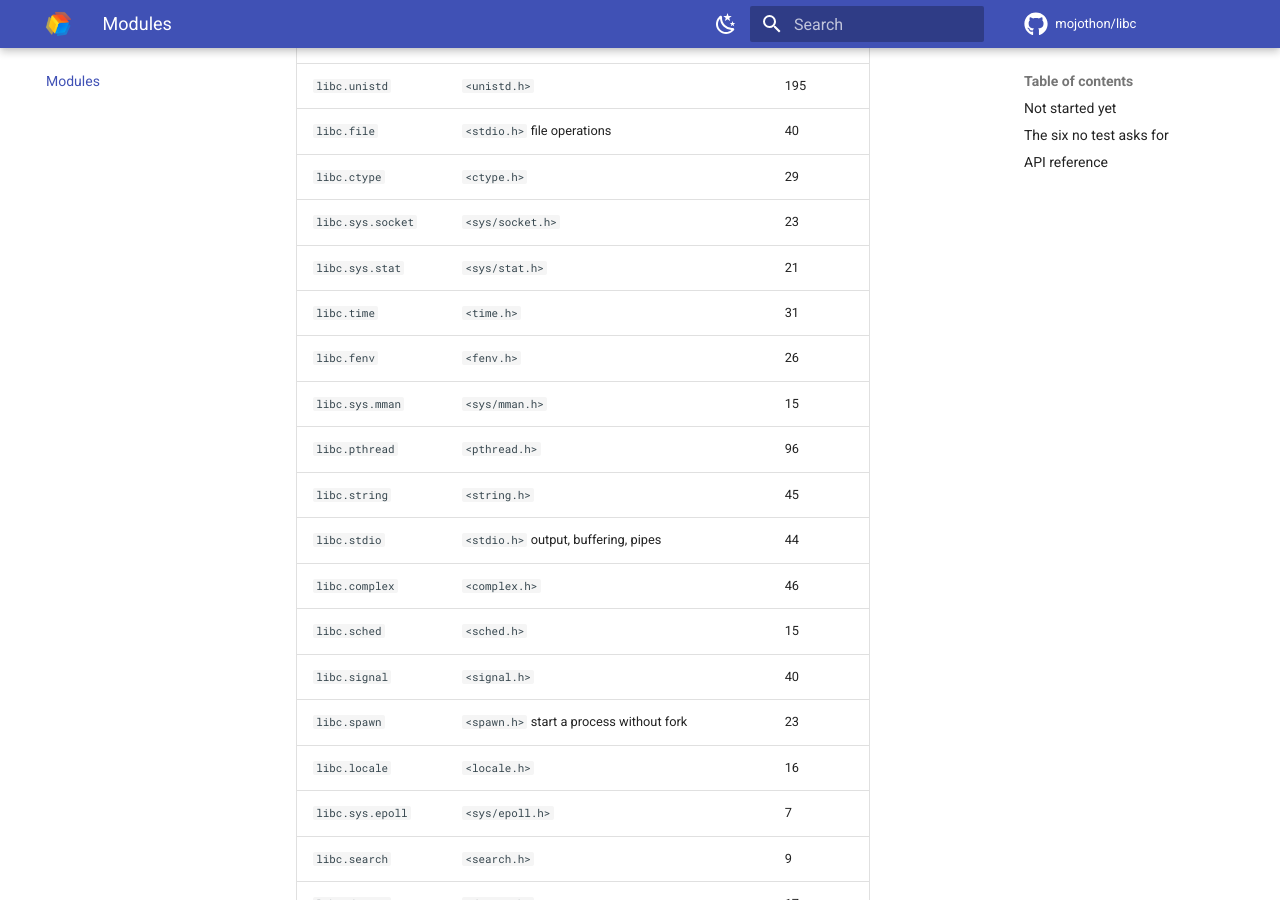
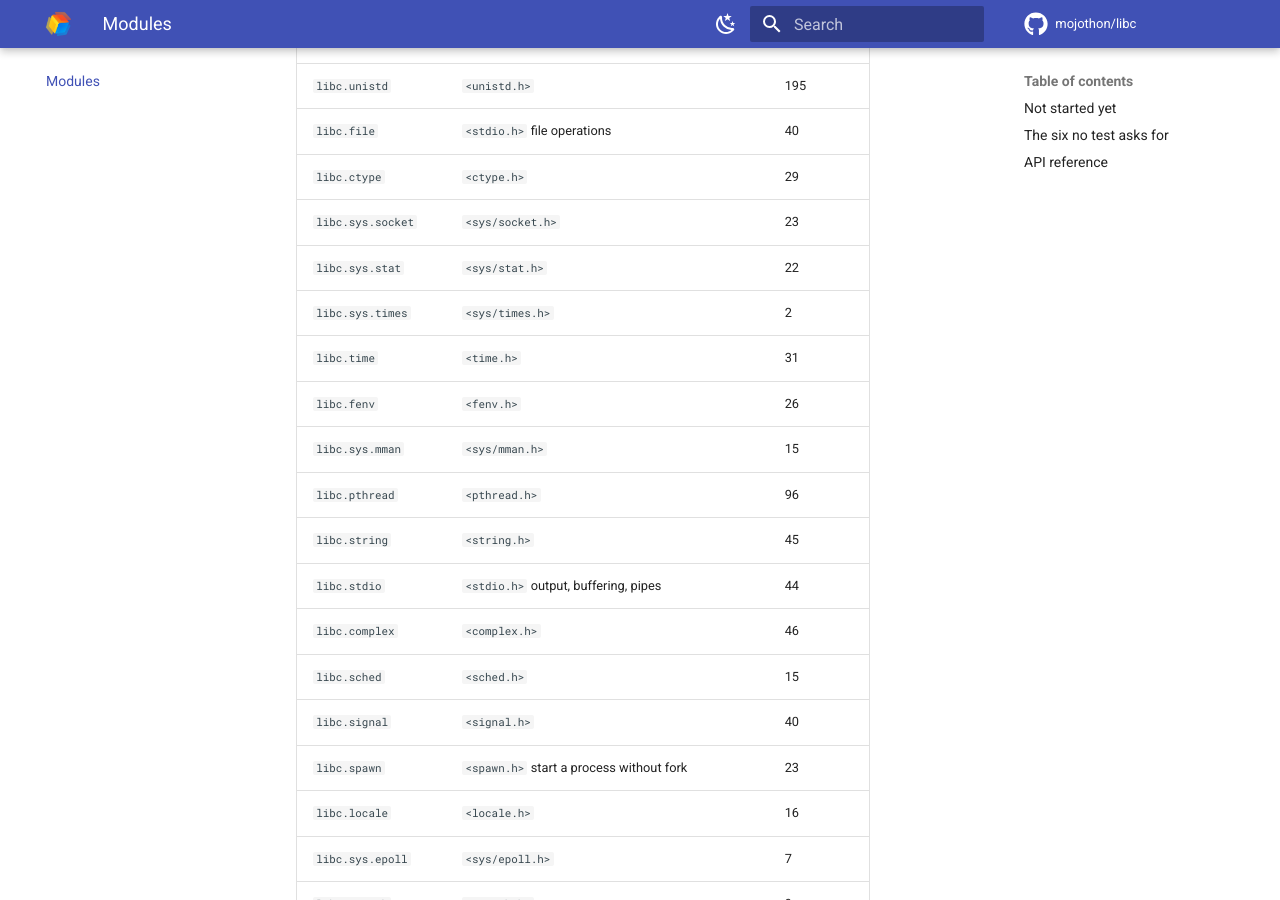
Before and after one commit to mojothon/libc, an MkDocs documentation site: the page built from docs/modules.md, in a window 1280 px wide and 900 px high, scrolled down 414 px. Built offline with MkDocs 1.6.1 and Material for MkDocs 9.7.7, drawn with Linux system fonts in a browser that asks for light colours; comment, search, counter and statistics services are not loaded.

Commit message:
feat: bind fstatat and the times that counts processor time
fstatat asks after a file relative to a directory that is open;
times says how much processor time this process has had. The first
goes in `libc.sys.stat`, the second opens `libc.sys.times`.

`fstatat` is asked after `/dev/null` and so is `stat`, and what is
asked of them is that they name the same file: two rows about the
same file carry the same inode. A call that took the path from the
wrong place, or wrote the row into the wrong room, names a different
file or none at all.

`times` is asked twice with counting in between, and what is asked
is that the second answer is at least the first. That is what
processor time does — it is spent and not unspent — and a number
read out of the wrong member of `tms`, or out of the right one at
the wrong offset, is not one that goes up because work was done.
The counting may finish inside one clock tick, so this asks "at
least" and not "more".

Left alone: `mkfifoat` and `lchmod` from the same header, the one
not being in the Darwin header and the other not being in glibc;
and the whole `stdio.h` `_unlocked` family with `tmpnam_r`, none of
which is in the Darwin header either.

```diff
--- a/docs/modules.md
+++ b/docs/modules.md
@@ -13,7 +13,8 @@ the bottom.
 | `libc.file` | `<stdio.h>` file operations | 40 |
 | `libc.ctype` | `<ctype.h>` | 29 |
 | `libc.sys.socket` | `<sys/socket.h>` | 23 |
-| `libc.sys.stat` | `<sys/stat.h>` | 21 |
+| `libc.sys.stat` | `<sys/stat.h>` | 22 |
+| `libc.sys.times` | `<sys/times.h>` | 2 |
 | `libc.time` | `<time.h>` | 31 |
 | `libc.fenv` | `<fenv.h>` | 26 |
 | `libc.sys.mman` | `<sys/mman.h>` | 15 |
```
Also changed, not shown: 7 other files.
